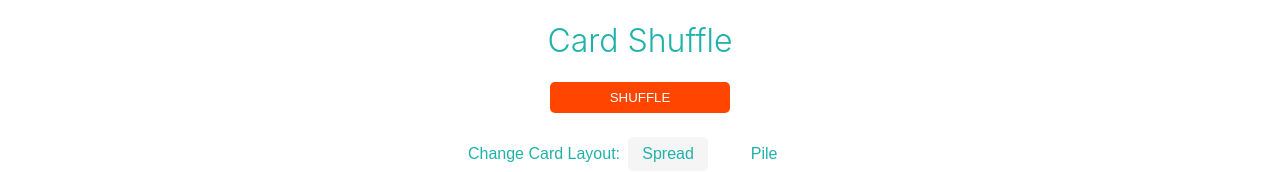
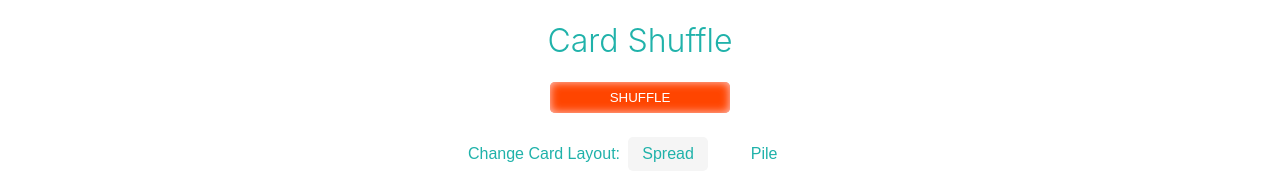
Before and after one commit to NakiNorton/card-shuffle, a React (Create React App) app: page / in a window 1280 px wide. In both pictures the pointer is over the button "SHUFFLE". Shown: the top 172 px of the page. Built offline with nearby package versions, Linux system fonts and the light colour scheme.

Commit message:
Add shadow effect on hover

```diff
--- a/src/components/App/App.css
+++ b/src/components/App/App.css
@@ -35,6 +35,12 @@
   text-transform: uppercase;
 }
 
+.btn-shuffle:hover {
+  -moz-box-shadow:    inset 0 0 10px #fecfcf;
+  -webkit-box-shadow: inset 0 0 10px #fecfcf;
+  box-shadow:         inset 0 0 10px #fecfcf;
+}
+
 .btn-layout {
   margin: 0 .5rem;
   background-color: transparent;
```
